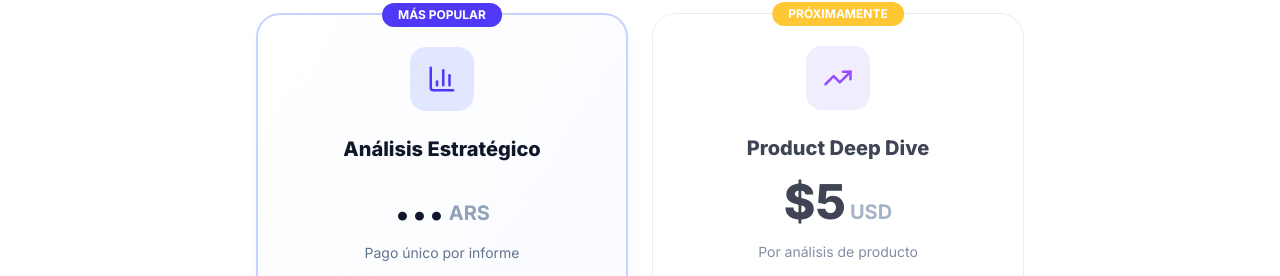
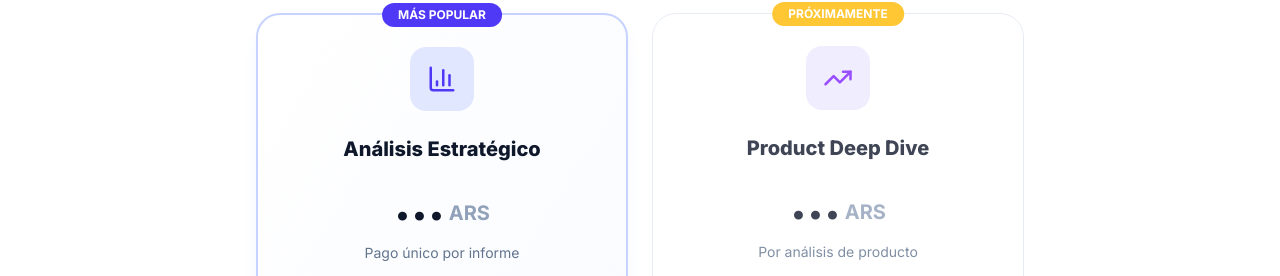
Before and after one commit to dogoak/Buyersona, a React (Vite) app: page / in a window 1280 px wide. Shown: the part 1900-2176 px from the top of the page. Built offline with nearby package versions, Linux system fonts and the light colour scheme; no server answers; the database is empty.

Commit message:
fix(landing): update deep dive hardcoded  to dynamic ARS / 2

```diff
--- a/components/LandingPage.tsx
+++ b/components/LandingPage.tsx
@@ -249,8 +249,10 @@ export const LandingPage: React.FC<LandingPageProps> = ({ lang, setLang, onLogin
               </div>
               <h3 className="text-xl font-extrabold text-slate-900 mb-2">Product Deep Dive</h3>
               <div className="flex items-baseline justify-center gap-1 my-4">
-                <span className="text-5xl font-extrabold text-slate-900">$5</span>
-                <span className="text-xl font-bold text-slate-400">USD</span>
+                <span className="text-5xl font-extrabold text-slate-900">
+                  {reportPrice ? `$${Math.round(reportPrice / 2).toLocaleString('es-AR')}` : '...'}
+                </span>
+                <span className="text-xl font-bold text-slate-400">ARS</span>
               </div>
               <p className="text-sm text-slate-500 mb-6">
                 {lang === 'es' ? 'Por análisis de producto' : 'Per product analysis'}
```
